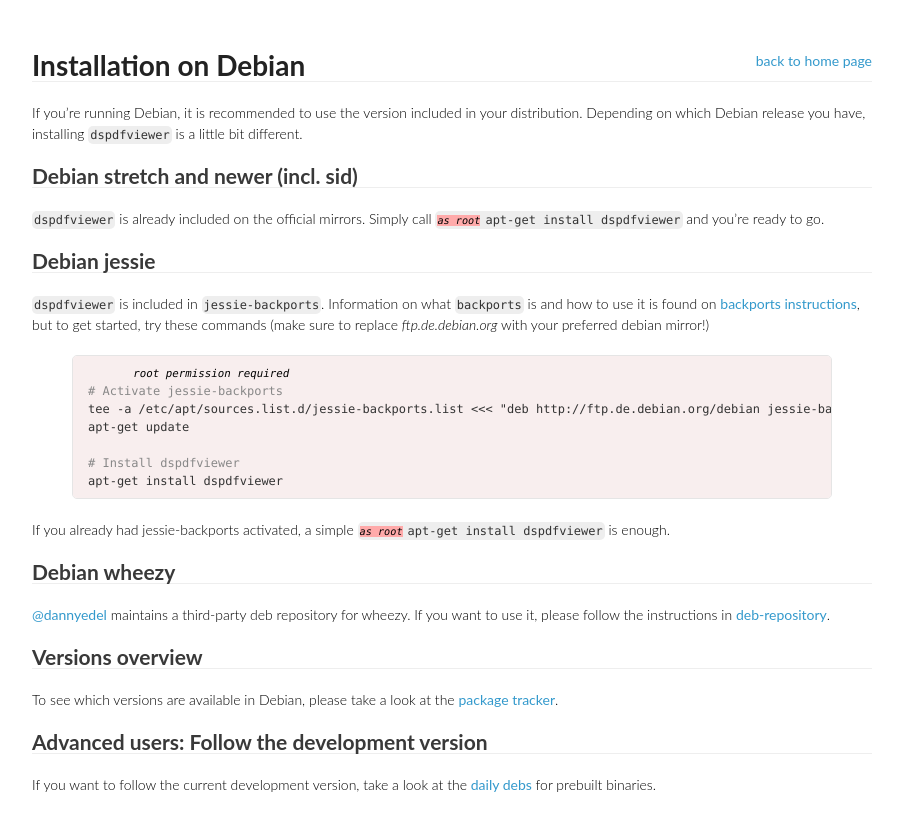
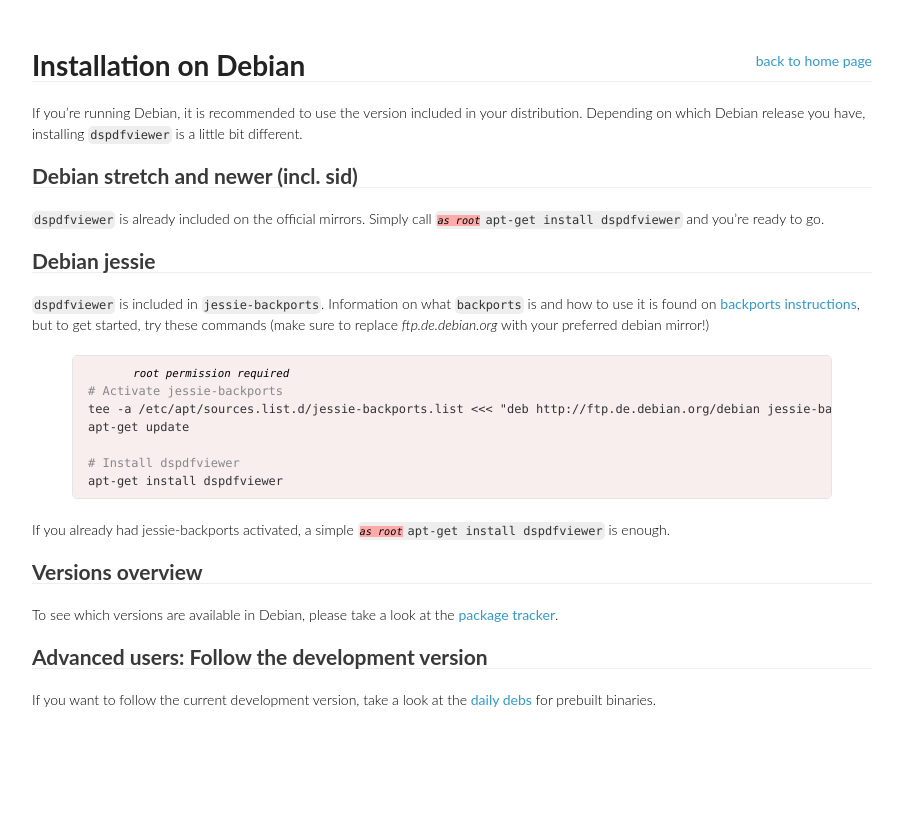
Before and after one commit to dannyedel/dspdfviewer, a Jekyll site: the page built from installation/debian.md, in a window 1280 px wide. Shown: the top 831 px of the page, without its empty margins (188-1091 px from the left). Built offline with Jekyll 4.4.1, drawn with Linux system fonts in a browser that asks for light colours; Markdown is read by kramdown in place of the engine named in the settings.

Commit message:
remove wheezy repo

```diff
--- a/installation/debian.md
+++ b/installation/debian.md
@@ -38,12 +38,6 @@
 
 [backports instructions]: http://backports.debian.org/Instructions/
 
-## Debian wheezy
-
-[@dannyedel] maintains a third-party deb repository for wheezy.
-If you want to use it, please follow the instructions in [deb-repository].
-
-
 ## Versions overview
 
 To see which versions are available in Debian, please take a look at the
```
